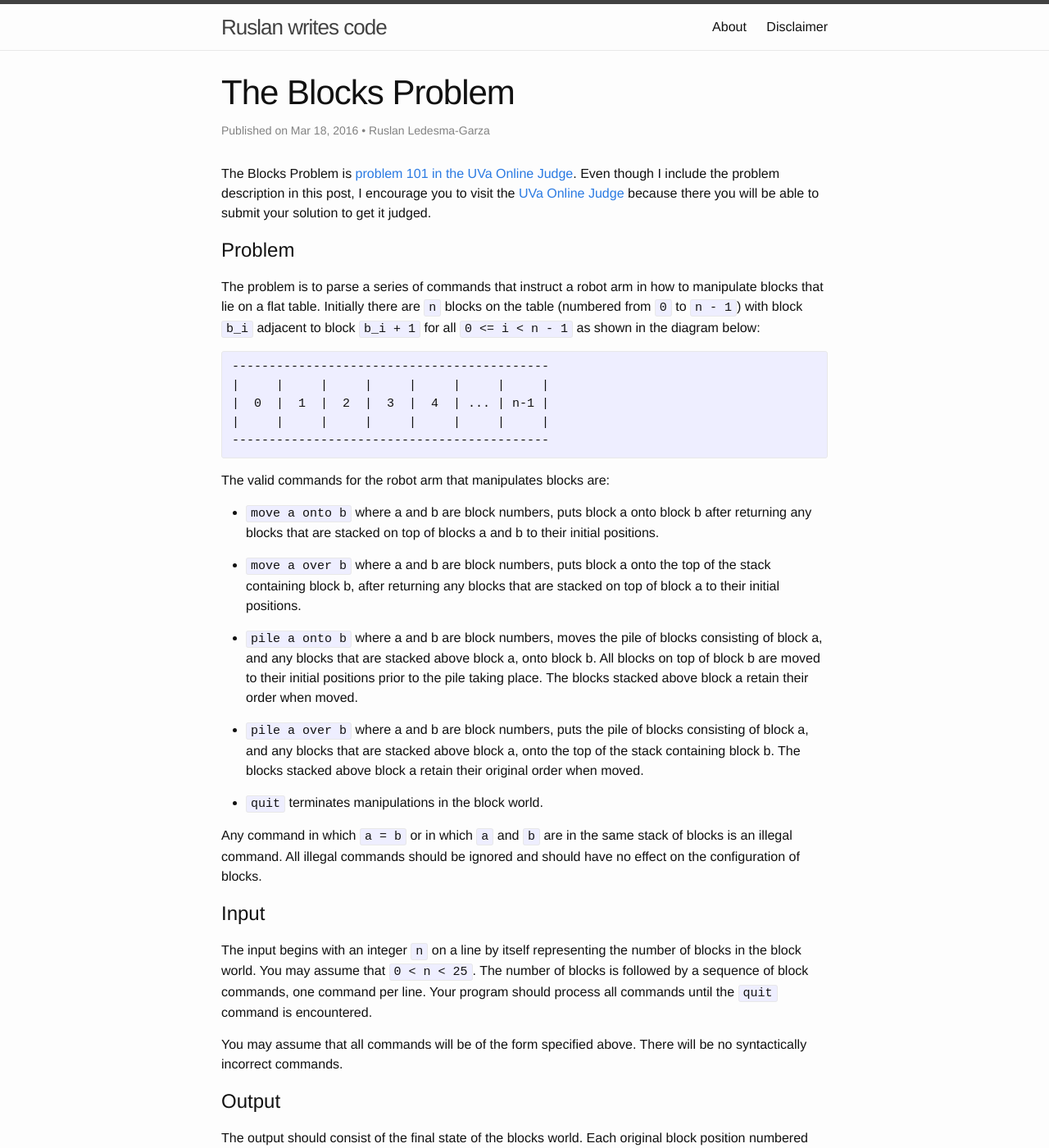
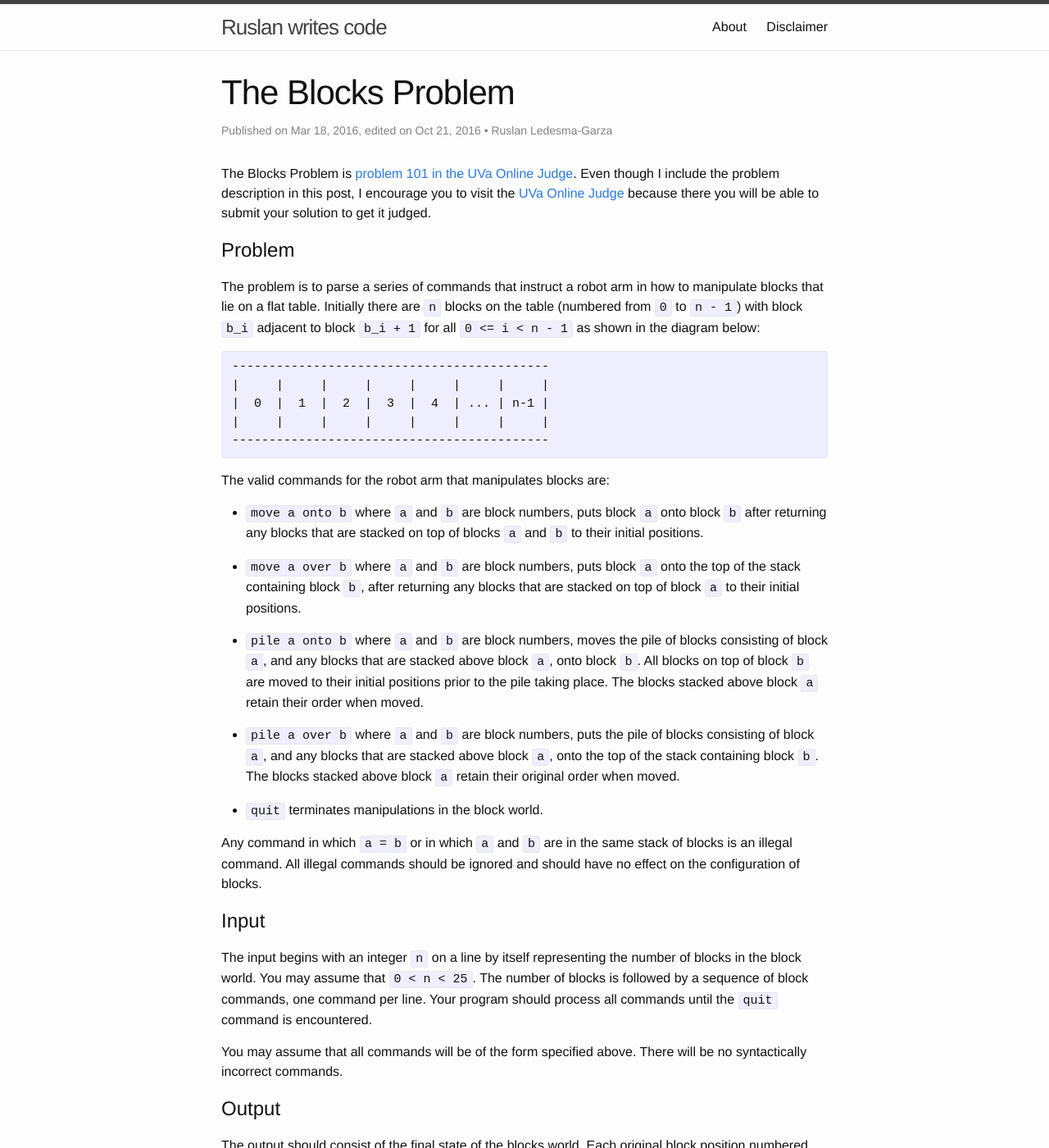
Before and after one commit to mrrusof/mrrusof.github.io, a Jekyll site: the page built from _posts/2016-03-18-the-blocks-problem.markdown, in a window 1280 px wide and 1400 px high. Shown: the whole window at 82% size. Built offline with Jekyll 4.4.1, drawn with Linux system fonts in a browser that asks for light colours; comment, search, counter and statistics services are not loaded.

Commit message:
Format block names in The Blocks Problem.

```diff
--- a/_posts/2016-03-18-the-blocks-problem.markdown
+++ b/_posts/2016-03-18-the-blocks-problem.markdown
@@ -2,6 +2,7 @@
 layout: post
 title: 'The Blocks Problem'
 date: 2016-03-18
+edited: 2016-10-21
 author: Ruslan Ledesma-Garza
 summary: 'Interpret a language of four commands to model the interaction of a robot arm with its environment. An exercise in keeping your solution simple.'
 ---
@@ -32,26 +33,26 @@ in the diagram below:
 The valid commands for the robot arm that manipulates blocks are:
 
 - `move a onto b`
-where a and b are block numbers, puts block a onto block b after
-returning any blocks that are stacked on top of blocks a and b to
+where `a` and `b` are block numbers, puts block `a` onto block `b` after
+returning any blocks that are stacked on top of blocks `a` and `b` to
 their initial positions.
 
 - `move a over b`
-where a and b are block numbers, puts block a onto the top of the
-stack containing block b, after returning any blocks that are stacked
-on top of block a to their initial positions.
+where `a` and `b` are block numbers, puts block `a` onto the top of the
+stack containing block `b`, after returning any blocks that are stacked
+on top of block `a` to their initial positions.
 
 - `pile a onto b`
-where a and b are block numbers, moves the pile of blocks consisting
-of block a, and any blocks that are stacked above block a, onto block
-b. All blocks on top of block b are moved to their initial positions
-prior to the pile taking place. The blocks stacked above block a
+where `a` and `b` are block numbers, moves the pile of blocks consisting
+of block `a`, and any blocks that are stacked above block `a`, onto block
+`b`. All blocks on top of block `b` are moved to their initial positions
+prior to the pile taking place. The blocks stacked above block `a`
 retain their order when moved.
 
 - `pile a over b`
-where a and b are block numbers, puts the pile of blocks consisting of
-block a, and any blocks that are stacked above block a, onto the top
-of the stack containing block b. The blocks stacked above block a
+where `a` and `b` are block numbers, puts the pile of blocks consisting of
+block `a`, and any blocks that are stacked above block `a`, onto the top
+of the stack containing block `b`. The blocks stacked above block `a`
 retain their original order when moved.
 
 - `quit`
```
